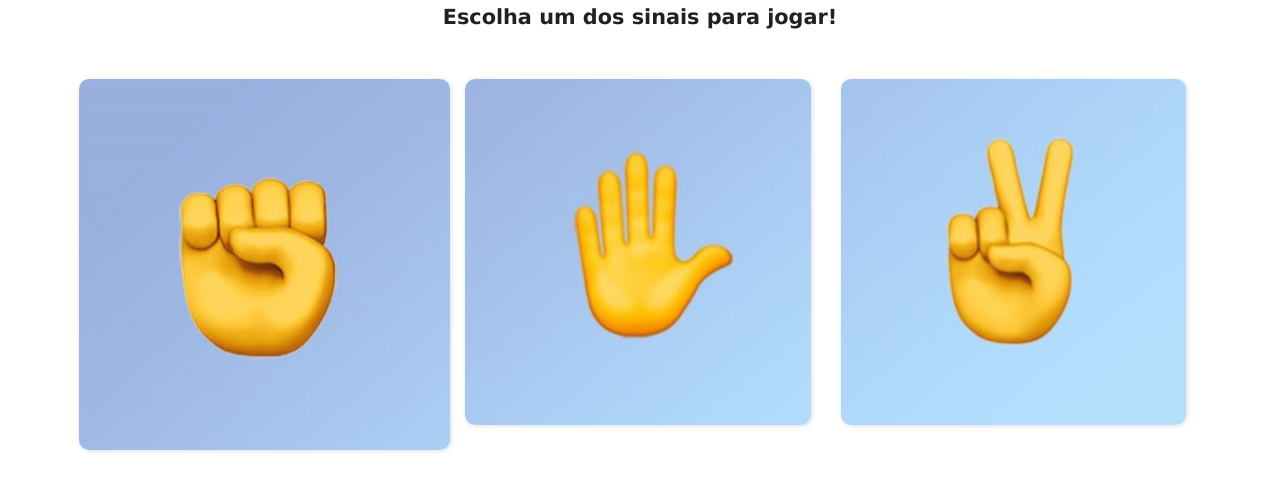
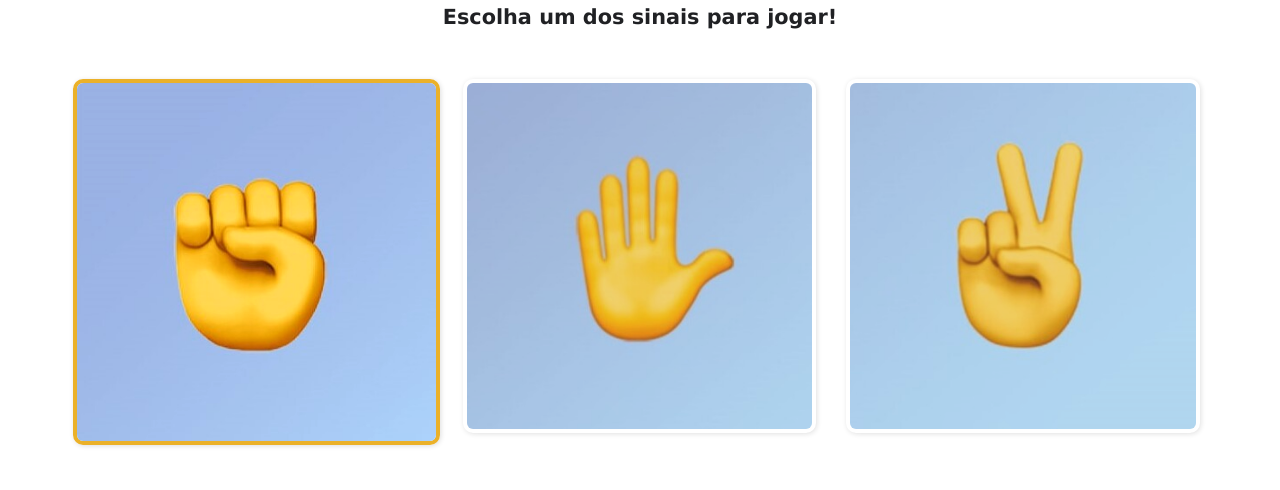
Before and after one commit to Luka9kw/Pedra-Papel-Tesoura, a plain HTML site: page index.html in a window 1280 px wide. In both pictures the pointer is over the input 264 px from the left and 327 px from the top of the page. Shown: the part 76-566 px from the top of the page. Drawn offline with Linux system fonts and the light colour scheme.

Commit message:
imagines redimensionadas

```diff
--- a/assets/css/style.css
+++ b/assets/css/style.css
@@ -23,7 +23,6 @@
     color: white;
     display: flex;
     justify-content: center;
-    align-items: center;
     margin-bottom: 40px;
 }
 
@@ -31,32 +30,34 @@
     transition: 0.2s;
     width: 27vw;
     height: 27vw;
-    margin: auto;
     margin: 50px 15px 0px 15px;
     max-width: 1980px;
     border-radius: 10px;
     box-shadow: 1px 1px 5px rgba(0, 0, 0, 0.13);
+    filter: contrast(90%) saturate(95%);
+    border: 4px solid #e5af3200 ;
 }
 
 
 .pptImg:hover {
     transition: 0.2s;
-    width: 29vw;
-    height: 29vw;
+    width: 28vw;
+    height: 28vw;
     margin-bottom: -2vw;
-    margin-left: 0vw;
-    margin-right: 0vw;
+    margin-left: 8px;
+    margin-right: 8px;
+    filter: contrast(103%) saturate(105%);
+    border: 4px  solid #E5B032 ;
+
 }
 
 
 #textoResultado {
-
-
     margin-top: 100px;
     font-family: 'Lucida Sans', 'Lucida Sans Regular', 'Lucida Grande', 'Lucida Sans Unicode', Geneva, Verdana, sans-serif;
-
     font-size: 3em;
     text-align: center;
+
 }
 
 #resultado {
```
